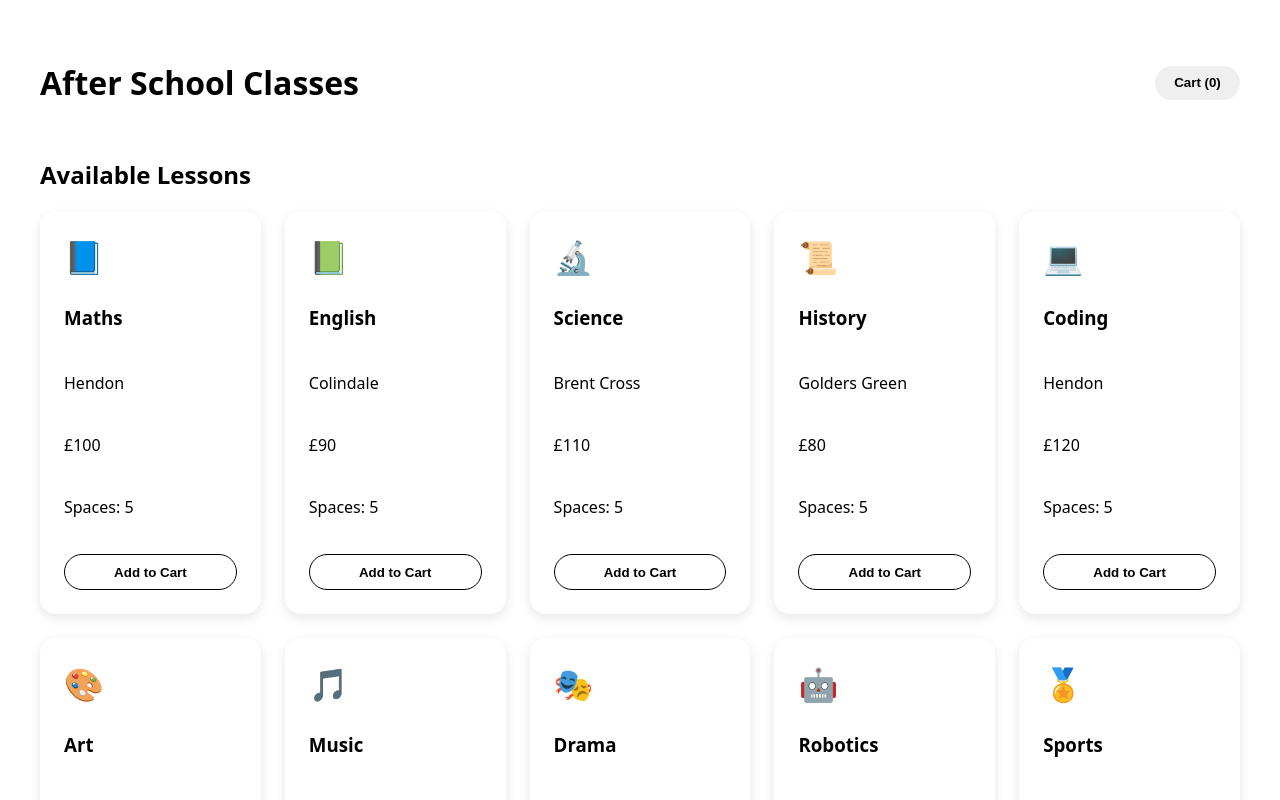
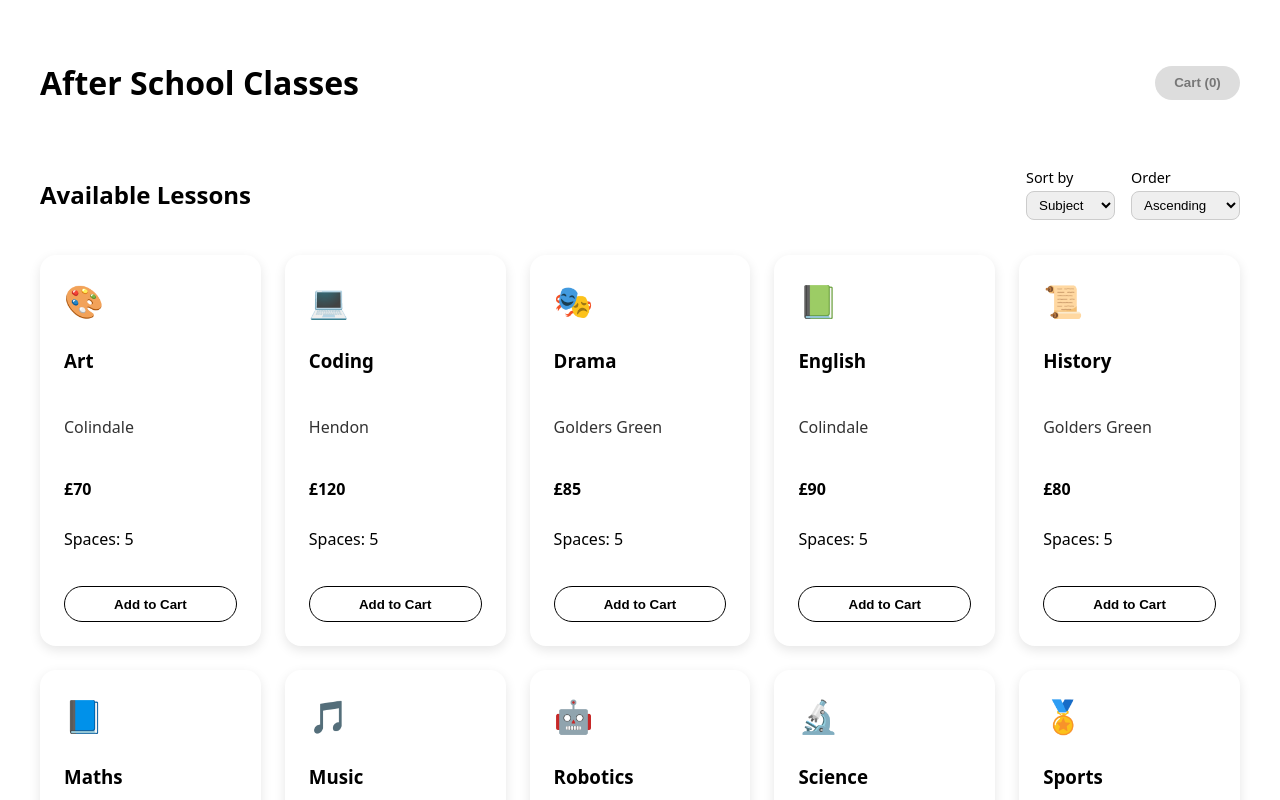
Before and after one commit to Aqabjaved1010/after-school-frontend, a Vue app: page / in a window 1280 px wide. Shown: the top 800 px of the page. Built offline with nearby package versions, Linux system fonts and the light colour scheme.

Commit message:
Added sorting and cart remove functionality

```diff
--- a/src/App.vue
+++ b/src/App.vue
@@ -18,6 +18,9 @@ const lessons = ref([
 
 const cart = ref([])
 
+const sortBy = ref('subject')
+const sortOrder = ref('asc')
+
 function addToCart(lesson) {
   if (lesson.spaces > 0) {
     cart.value.push(lesson)
@@ -25,28 +28,84 @@ function addToCart(lesson) {
   }
 }
 
+function removeFromCart(index) {
+  const item = cart.value[index]
+  if (item) {
+    const lesson = lessons.value.find(l => l.id === item.id)
+    if (lesson) {
+      lesson.spaces++
+    }
+    cart.value.splice(index, 1)
+  }
+}
+
 const cartCount = computed(() => cart.value.length)
+
+const sortedLessons = computed(() => {
+  const list = [...lessons.value]
+  list.sort((a, b) => {
+    let result = 0
+    if (sortBy.value === 'subject' || sortBy.value === 'location') {
+      result = a[sortBy.value].localeCompare(b[sortBy.value])
+    } else if (sortBy.value === 'price' || sortBy.value === 'spaces') {
+      if (a[sortBy.value] < b[sortBy.value]) result = -1
+      else if (a[sortBy.value] > b[sortBy.value]) result = 1
+      else result = 0
+    }
+    return sortOrder.value === 'asc' ? result : -result
+  })
+  return list
+})
 </script>
 
 <template>
   <div class="app">
     <header class="app-header">
       <h1>After School Classes</h1>
-      <button class="cart-toggle" @click="showCart = !showCart">
+      <button
+        class="cart-toggle"
+        @click="showCart = !showCart"
+        :disabled="cartCount === 0"
+      >
         Cart ({{ cartCount }})
       </button>
     </header>
 
     <main>
       <section v-if="!showCart" class="lessons-section">
-        <h2>Available Lessons</h2>
+        <div class="controls-bar">
+          <h2>Available Lessons</h2>
+          <div class="sort-controls">
+            <label class="sort-control">
+              <span>Sort by</span>
+              <select v-model="sortBy">
+                <option value="subject">Subject</option>
+                <option value="location">Location</option>
+                <option value="price">Price</option>
+                <option value="spaces">Spaces</option>
+              </select>
+            </label>
+            <label class="sort-control">
+              <span>Order</span>
+              <select v-model="sortOrder">
+                <option value="asc">Ascending</option>
+                <option value="desc">Descending</option>
+              </select>
+            </label>
+          </div>
+        </div>
+
         <div class="lessons-grid">
-          <article v-for="lesson in lessons" :key="lesson.id" class="lesson-card">
+          <article
+            v-for="lesson in sortedLessons"
+            :key="lesson.id"
+            class="lesson-card"
+          >
             <div class="lesson-icon">{{ lesson.icon }}</div>
             <h3>{{ lesson.subject }}</h3>
-            <p>{{ lesson.location }}</p>
-            <p>£{{ lesson.price }}</p>
-            <p>Spaces: {{ lesson.spaces }}</p>
+            <p class="lesson-location">{{ lesson.location }}</p>
+            <p class="lesson-price">£{{ lesson.price }}</p>
+            <p class="lesson-spaces">Spaces: {{ lesson.spaces }}</p>
             <button
               class="add-button"
               :disabled="lesson.spaces === 0"
@@ -60,12 +119,21 @@ const cartCount = computed(() => cart.value.length)
 
       <section v-else class="cart-section">
         <h2>Shopping Cart</h2>
-        <div v-if="cart.length === 0">
+        <div v-if="cart.length === 0" class="cart-empty">
           <p>Your cart is empty.</p>
         </div>
-        <ul v-else>
-          <li v-for="(item, index) in cart" :key="index">
-            {{ item.subject }} - £{{ item.price }}
+        <ul v-else class="cart-list">
+          <li v-for="(item, index) in cart" :key="index" class="cart-item">
+            <div class="cart-item-info">
+              <span class="cart-item-title">{{ item.subject }}</span>
+              <span class="cart-item-location">{{ item.location }}</span>
+            </div>
+            <div class="cart-item-right">
+              <span class="cart-item-price">£{{ item.price }}</span>
+              <button class="remove-button" @click="removeFromCart(index)">
+                Remove
+              </button>
+            </div>
           </li>
         </ul>
       </section>
@@ -78,7 +146,7 @@ const cartCount = computed(() => cart.value.length)
   max-width: 1200px;
   margin: 0 auto;
   padding: 2rem 1rem;
-  font-family: system-ui, sans-serif;
+  font-family: system-ui, -apple-system, BlinkMacSystemFont, 'Segoe UI', sans-serif;
 }
 
 .app-header {
@@ -97,9 +165,43 @@ const cartCount = computed(() => cart.value.length)
   transition: all 0.2s ease;
 }
 
-.cart-toggle:hover {
+.cart-toggle:hover:not(:disabled) {
   background: black;
   color: white;
+}
+
+.cart-toggle:disabled {
+  background: #ddd;
+  color: #777;
+  cursor: not-allowed;
+}
+
+.controls-bar {
+  display: flex;
+  justify-content: space-between;
+  align-items: center;
+  margin-bottom: 1.5rem;
+  gap: 1rem;
+  flex-wrap: wrap;
+}
+
+.sort-controls {
+  display: flex;
+  gap: 1rem;
+  flex-wrap: wrap;
+}
+
+.sort-control {
+  display: flex;
+  flex-direction: column;
+  font-size: 0.9rem;
+}
+
+.sort-control select {
+  margin-top: 0.25rem;
+  padding: 0.3rem 0.5rem;
+  border-radius: 0.5rem;
+  border: 1px solid #ccc;
 }
 
 .lessons-grid {
@@ -111,7 +213,7 @@ const cartCount = computed(() => cart.value.length)
 .lesson-card {
   padding: 1.5rem;
   border-radius: 1rem;
-  box-shadow: 0 4px 12px rgba(0,0,0,0.1);
+  box-shadow: 0 4px 12px rgba(0, 0, 0, 0.1);
   display: flex;
   flex-direction: column;
   gap: 0.5rem;
@@ -124,6 +226,18 @@ const cartCount = computed(() => cart.value.length)
 
 .lesson-icon {
   font-size: 2rem;
+}
+
+.lesson-location {
+  opacity: 0.8;
+}
+
+.lesson-price {
+  font-weight: 600;
+}
+
+.lesson-spaces {
+  margin-top: 0.25rem;
 }
 
 .add-button {
@@ -149,4 +263,67 @@ const cartCount = computed(() => cart.value.length)
   border: none;
   cursor: not-allowed;
 }
+
+.cart-section {
+  max-width: 700px;
+  margin: 0 auto;
+}
+
+.cart-list {
+  list-style: none;
+  padding: 0;
+  margin: 1rem 0 0;
+  display: flex;
+  flex-direction: column;
+  gap: 0.75rem;
+}
+
+.cart-item {
+  padding: 0.75rem 1rem;
+  border-radius: 0.75rem;
+  box-shadow: 0 2px 8px rgba(0, 0, 0, 0.08);
+  display: flex;
+  justify-content: space-between;
+  align-items: center;
+  gap: 1rem;
+}
+
+.cart-item-info {
+  display: flex;
+  flex-direction: column;
+}
+
+.cart-item-title {
+  font-weight: 600;
+}
+
+.cart-item-location {
+  font-size: 0.85rem;
+  opacity: 0.8;
+}
+
+.cart-item-right {
+  display: flex;
+  align-items: center;
+  gap: 0.75rem;
+}
+
+.cart-item-price {
+  font-weight: 600;
+}
+
+.remove-button {
+  padding: 0.4rem 0.9rem;
+  border-radius: 999px;
+  border: 1px solid black;
+  background: white;
+  cursor: pointer;
+  font-size: 0.85rem;
+  transition: all 0.2s ease;
+}
+
+.remove-button:hover {
+  background: black;
+  color: white;
+}
 </style>
```
